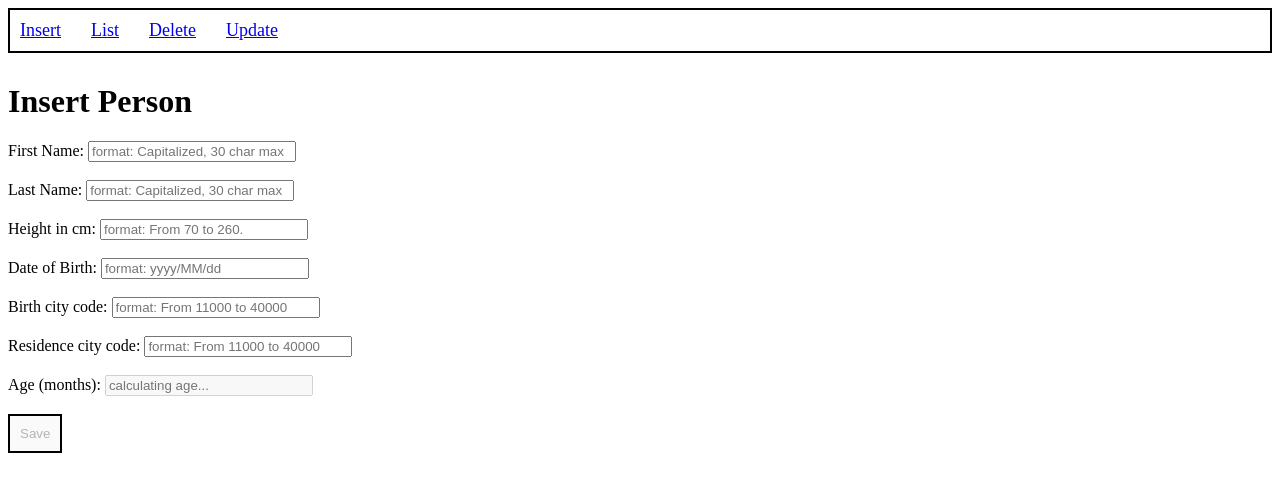
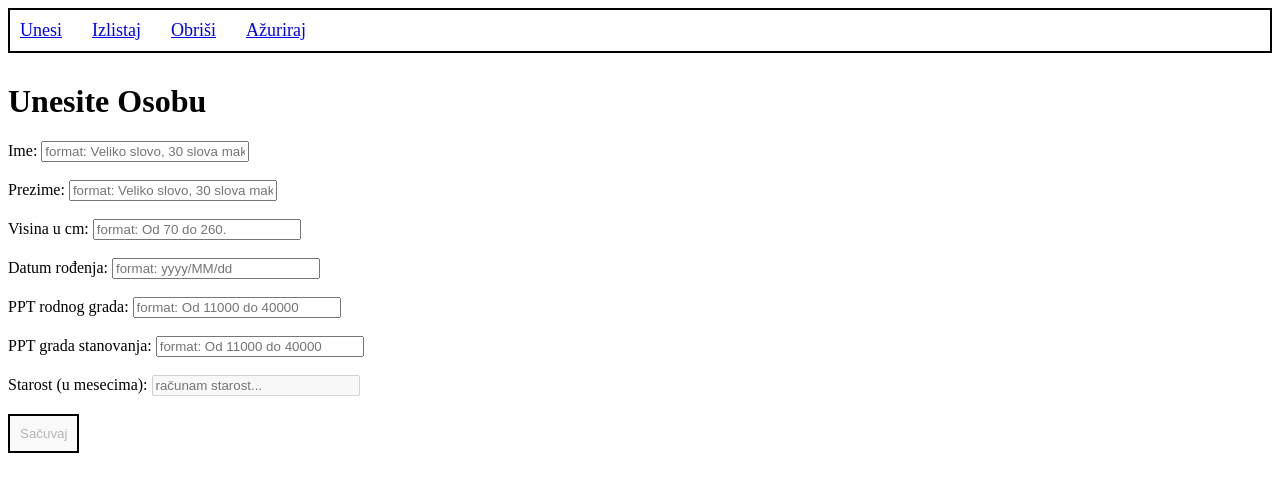
Before and after one commit to milan-stankovic-dev/tps_front, an Angular app: page / in a window 1280 px wide. Shown: the top 492 px of the page. Built offline with nearby package versions, Linux system fonts and the light colour scheme.

Commit message:
Changed display language to Serbian (latin). Moved frm-btn styling to styles.css.

```diff
--- a/src/app/header/header.component.html
+++ b/src/app/header/header.component.html
@@ -5,15 +5,15 @@
             margin-bottom: 30px">
 
         <div>
-            <a class="menu-item" routerLink = '/insert'>Insert</a>
+            <a class="menu-item" routerLink = '/insert'>Unesi</a>
         </div>
         <div>
-            <a class="menu-item" routerLink = '/list' >List</a>
+            <a class="menu-item" routerLink = '/list' >Izlistaj</a>
         </div>
         <div>
-            <a class="menu-item" routerLink = '/delete' >Delete</a>
+            <a class="menu-item" routerLink = '/delete' >Obriši</a>
         </div>
         <div>
-            <a class="menu-item" routerLink = '/update' >Update</a>
+            <a class="menu-item" routerLink = '/update' >Ažuriraj</a>
         </div>
 </div>
--- a/src/app/person/person-dropdown/person-dropdown.component.html
+++ b/src/app/person/person-dropdown/person-dropdown.component.html
@@ -1,8 +1,8 @@
-<h1>Select a person</h1>
+<h1>Izaberite osobu</h1>
 <select class = "drop-down"
         [(ngModel)] = "selectedId">
     <option value = undefined disabled selected>
-        Select a person to {{ mode }}
+        Izaberite osobu za {{ mode }}
     </option>
     <option *ngFor="let person of persons" [value]="person.id">
         {{ person.firstName + ' ' + person.lastName}}
@@ -10,16 +10,16 @@
 </select>
 <br>
 <br>
-<button *ngIf="mode == 'delete'" (click)="deletePersonByID(
-    selectedId)"> DELETE </button>
+<button class="frm-btn" *ngIf="mode == 'brisanje'" (click)="deletePersonByID(
+    selectedId)"> OBRIŠI </button>
 
 <app-person-insert *ngIf="findByIdLocally(selectedId).length > 0 &&
-    mode == 'update'" [title]="'Update Person'"
+    mode == 'ažuriranje'" [title]="'Ažuriraj Osobu'"
     [personForUpdate]="personDisplayToSave(
         findByIdLocally(selectedId)[0])"
         (updated)="onPersonUpdated($event)"
     ></app-person-insert>
 
 <app-person-list *ngIf="findByIdLocally(selectedId).length > 0 &&
-    mode == 'delete'" [displayExtras]="false"
+    mode == 'brisanje'" [displayExtras]="false"
 [filteredPersons]="findByIdLocally(selectedId)"></app-person-list>
--- a/src/app/person/person-form/person-form.component.css
+++ b/src/app/person/person-form/person-form.component.css
@@ -1,8 +1,3 @@
-.frm-btn{
-    padding: 10px;
-    border: 2px solid black;
-}
-
 .frm-btn:active {
     background-color: #dddddd;
     border: 2px solid #333333;
--- a/src/app/person/person-form/person-form.component.html
+++ b/src/app/person/person-form/person-form.component.html
@@ -8,9 +8,9 @@
   </div>
   <br *ngIf="!isSaveVisible()">
     <div class="field">
-      <label class="lbl">First Name:   </label>
+      <label class="lbl">Ime:   </label>
       <input type="text" class="input"
-      placeholder="format: Capitalized, 30 char max "
+      placeholder="format: Veliko slovo, 30 slova maks "
       formControlName="firstName"
       required>
     </div>
@@ -22,9 +22,9 @@
     </div>
     <br>
     <div class="field">
-      <label class="lbl">Last Name:   </label>
+      <label class="lbl">Prezime:   </label>
       <input type="text" class="input"
-      placeholder="format: Capitalized, 30 char max "
+      placeholder="format: Veliko slovo, 30 slova maks "
       formControlName="lastName"
       required>
     </div>
@@ -36,9 +36,9 @@
     </div>
     <br>
     <div class="field">
-      <label class="lbl">Height in cm:   </label>
+      <label class="lbl">Visina u cm:   </label>
       <input type="number" class="input"
-      placeholder="format: From 70 to 260. "
+      placeholder="format: Od 70 do 260. "
       formControlName="heightInCm"
       required>
     </div>
@@ -50,7 +50,7 @@
     </div>
     <br>
     <div class="field">
-      <label class="lbl">Date of Birth:   </label>
+      <label class="lbl">Datum rođenja:   </label>
       <input type="text" class="input"
       placeholder="format: yyyy/MM/dd"
       formControlName="dateOfBirth"
@@ -64,9 +64,9 @@
     </div>
     <br>
     <div class="field">
-      <label class="lbl">Birth city code:   </label>
+      <label class="lbl">PPT rodnog grada:   </label>
       <input type="number" class="input"
-      placeholder="format: From 11000 to 40000"
+      placeholder="format: Od 11000 do 40000"
       formControlName="birthCityCode">
     </div>
     <div class="error-message"
@@ -77,9 +77,9 @@
     </div>
     <br>
     <div class="field">
-      <label class="lbl">Residence city code:   </label>
+      <label class="lbl">PPT grada stanovanja:   </label>
       <input type="number" class="input"
-      placeholder="format: From 11000 to 40000"
+      placeholder="format: Od 11000 do 40000"
       formControlName="residenceCityCode">
     </div>
     <div class="error-message"
@@ -90,9 +90,9 @@
     </div>
     <br>
     <div class="field">
-      <label class="lbl">Age (months):   </label>
+      <label class="lbl">Starost (u mesecima):   </label>
       <input type="number" class="input"
-      placeholder="calculating age..."
+      placeholder="računam starost..."
       formControlName="age"
       [value]="calculateAgeIfPossible()">
     </div>
@@ -101,13 +101,13 @@
       <div style="margin-right: 30px;">
         <button class="frm-btn" type="submit"
         *ngIf="isSaveVisible()" (click)="savePerson()"
-        [disabled] = "!insertForm.valid">Save</button>
+        [disabled] = "!insertForm.valid">Sačuvaj</button>
       </div>
       <div>
         <button class="frm-btn" type="submit"
         *ngIf="!isSaveVisible()" (click)="updatePerson()"
         [disabled]="!insertForm.valid"
-        >Update</button>
+        >Ažuriraj</button>
       </div>
       </div>
 </form>
--- a/src/app/person/person-form/person-form.component.ts
+++ b/src/app/person/person-form/person-form.component.ts
@@ -13,7 +13,7 @@ import { calculateAgeInMonths } from 'src/app/utility/personUtility';
   '../../../styles.css']
 })
 export class PersonFormComponent {
-  @Input() title = 'Insert Person';
+  @Input() title = 'Unesite Osobu';
   insertForm: FormGroup;
   datePattern: RegExp = DATE_PATTERN;
   namePattern: RegExp = NAME_PATTERN;
@@ -30,7 +30,7 @@ export class PersonFormComponent {
 
       this.displayedPerson = { ...value};
       this.updateFormWithNewPerson(value);
-      console.log("Updated person");
+      console.log("Osoba ažurirana");
     }
 
   }
@@ -81,12 +81,12 @@ export class PersonFormComponent {
         residenceCityCode: person.residenceCityCode,
         age: this.calculateAgeIfPossible()
       });
-      console.log("Updated form with new person")
+      console.log("Forma ažurirana sa novom osobom.")
     }
   }
 
   isSaveVisible():boolean{
-      return this.title === 'Insert Person';
+      return this.title === 'Unesite Osobu';
   }
 
   saveOrUpdatePerson(apiCallFunction: (p: PersonSave) => Observable<PersonSave>) {
@@ -102,11 +102,11 @@ export class PersonFormComponent {
 
     apiCallFunction.bind(this.personService)(personToSave).subscribe(
       (savedPerson) => {
-        alert("Person Saved! " + JSON.stringify(savedPerson));
+        alert("Osoba Sačuvana! " + JSON.stringify(savedPerson));
         this.updated.emit(true);
       },
       (error) => {
-        alert("ERROR HAPPENED! " + JSON.stringify(error.error));
+        alert("DOŠLO JE DO GREŠKE! " + JSON.stringify(error.error));
       }
     );
   }
@@ -116,22 +116,22 @@ export class PersonFormComponent {
     let stringResp = '';
 
     if(control?.hasError('required')){
-      stringResp = stringResp.concat('This field is required.');
+      stringResp = stringResp.concat('Ovo polje je obavezno.');
     }
     if(control?.hasError('minlength')){
-      stringResp = stringResp.concat('\nMin length is 2.');
+      stringResp = stringResp.concat('\nMinimalna dužina je 2.');
     }
     if(control?.hasError('maxlength')){
-     stringResp = stringResp.concat('\nMax length is 30.');
+     stringResp = stringResp.concat('\nMaksimalna dužina je 30.');
     }
     if(control?.hasError('max')){
-      stringResp = stringResp.concat('\nMax value exceeded.');
+      stringResp = stringResp.concat('\nMaksimalna vrednost prekoračena.');
     }
     if(control?.hasError('min')){
-      stringResp = stringResp.concat('\nMin value is 11000.');
+      stringResp = stringResp.concat('\nMinimalna vrednost je 11000.');
     }
     if(control?.hasError('pattern')){
-      stringResp = stringResp.concat('\nInvalid format.');
+      stringResp = stringResp.concat('\nPogrešan format.');
     }
     return stringResp;
   }
--- a/src/app/person/person-table/person-table.component.html
+++ b/src/app/person/person-table/person-table.component.html
@@ -1,13 +1,13 @@
-<h1 class="title">Person data:</h1>
+<h1 class="title">Podaci o osobama:</h1>
 <div *ngIf="displayExtras">
-<label>SEARCH BY NAME:   </label>
-<input type="text" placeholder="Search..."
+<label>PRETRAGA PO IMENU:   </label>
+<input type="text" placeholder="Pretraži..."
         [(ngModel)] = "nameSearch"
         (keyup)="filterBy('firstName', nameSearch)" >
 <br>
 <br>
-<label>SEARCH BY LAST NAME:   </label>
-<input type="text" placeholder="Search..."
+<label>PRETRAGA PO PREZIMENU:   </label>
+<input type="text" placeholder="Pretraži..."
         [(ngModel)] = "lastNameSearch"
         (keyup)="filterBy('lastName', lastNameSearch)">
 <br>
@@ -17,15 +17,15 @@
     <thead class="table_head">
         <tr>
             <th>ID:</th>
-            <th>First Name: </th>
-            <th>Last Name: </th>
-            <th>Height in cm: </th>
-            <th>Date of birth: </th>
-            <th>Age (months): </th>
-            <th>City of birth name: </th>
-            <th>City of birth code: </th>
-            <th>City of residence name: </th>
-            <th>City of residence code: </th>
+            <th>Ime: </th>
+            <th>Prezime: </th>
+            <th>Visina u cm: </th>
+            <th>Datum rođenja: </th>
+            <th>Starost (u mesecima): </th>
+            <th>Ime rodnog grada: </th>
+            <th>PPT rodnog grada: </th>
+            <th>Ime grada stanovanja: </th>
+            <th>PPT grada stanovanja: </th>
         </tr>
     </thead>
     <tbody class = "table_body">
--- a/src/app/person/person-update/person-update.component.html
+++ b/src/app/person/person-update/person-update.component.html
@@ -1 +1 @@
-<app-person-dropdown [mode]="'update'"></app-person-dropdown>
+<app-person-dropdown [mode]="'ažuriranje'"></app-person-dropdown>
--- a/src/app/utility/personUtility.ts
+++ b/src/app/utility/personUtility.ts
@@ -2,7 +2,7 @@ import { DATE_PATTERN } from "../pattern/regexPatterns";
 
 export function calculateAgeInMonths(birthDate: string):number{
     if(!DATE_PATTERN.test(birthDate)){
-        throw new Error('Birth date does not match desired format.');
+        throw new Error('Datum rođenja nije u odgovarajućem formatu.');
     }
 
     const todaysDate:Date = new Date();
--- a/src/styles.css
+++ b/src/styles.css
@@ -29,3 +29,8 @@
 .drop-down{
   padding: 10px;
 }
+
+.frm-btn{
+  padding: 10px;
+  border: 2px solid black;
+}
```
Also changed, not shown: src/app/person/person-dropdown/person-dropdown.component.ts (+8 -8 lines).
